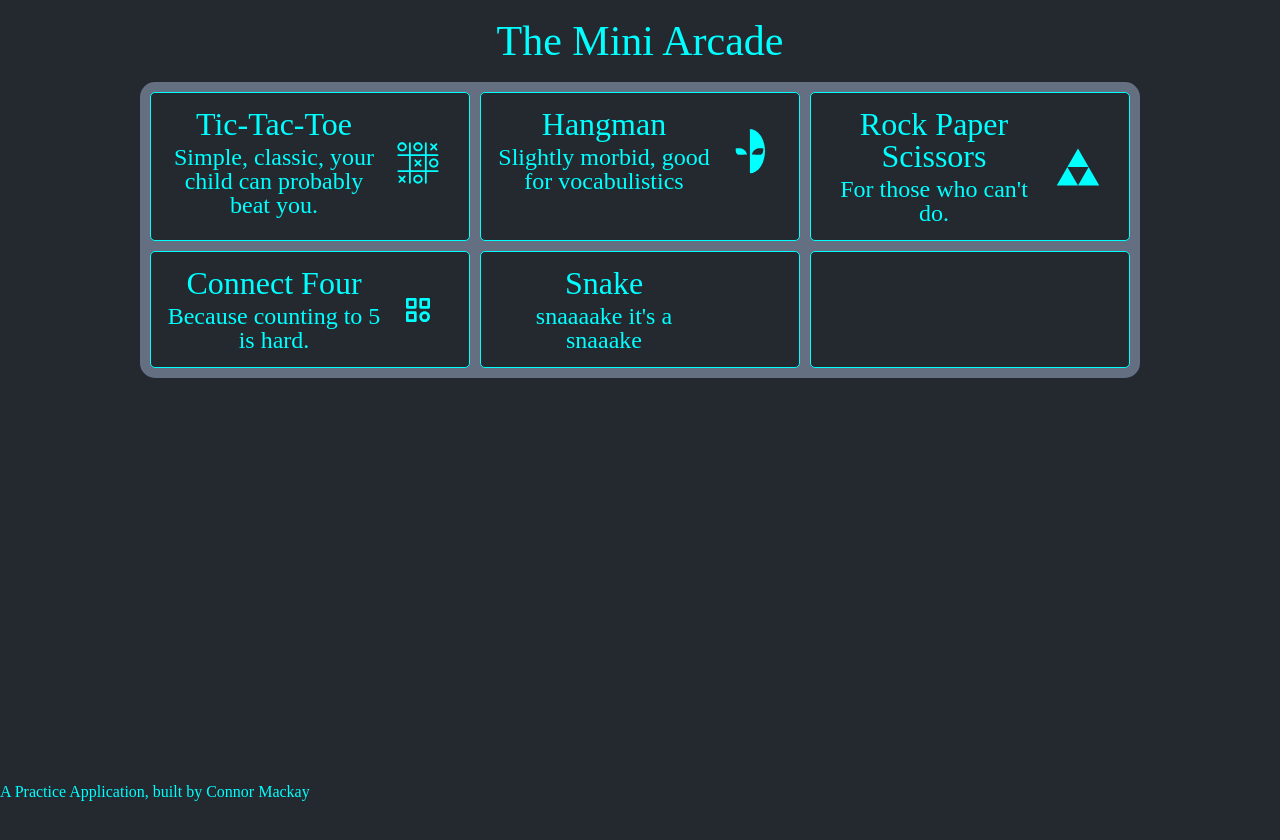
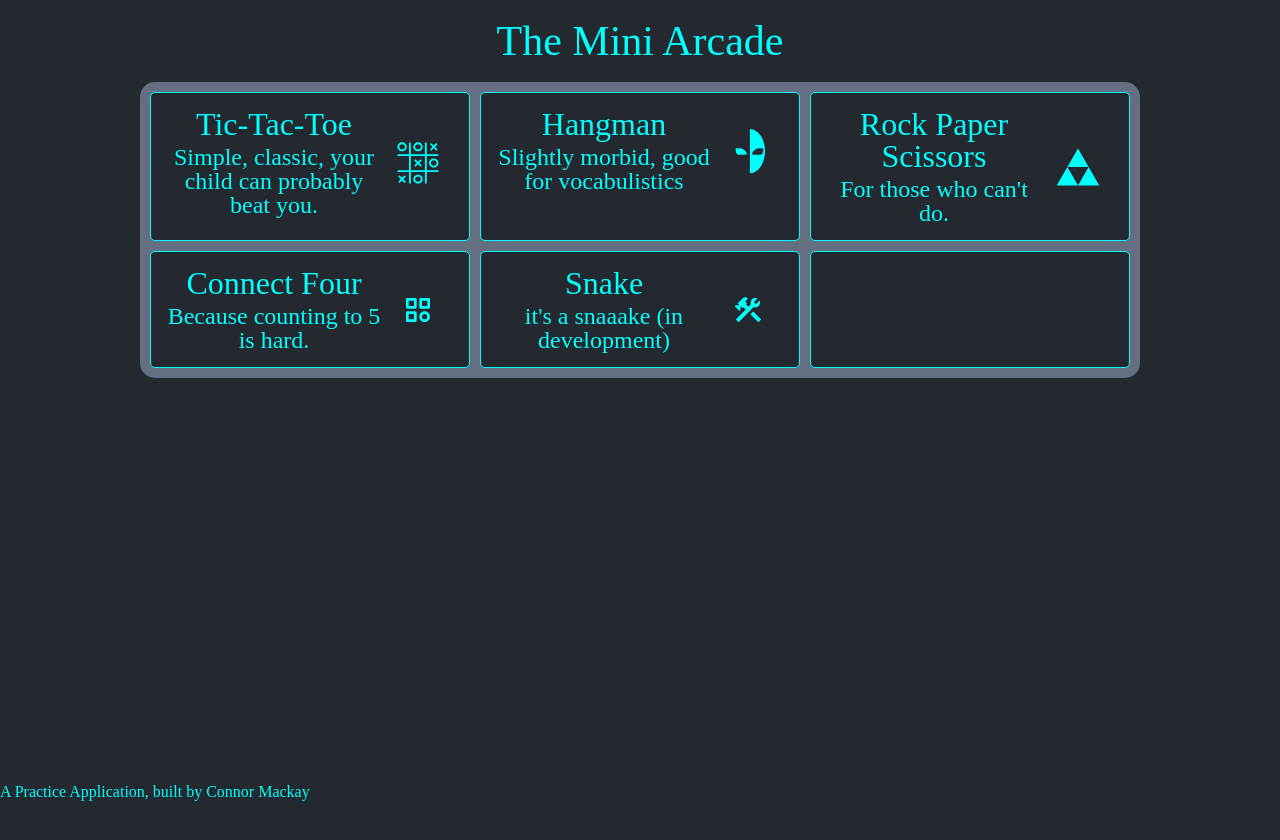
Before and after one commit to CD-Mackay/mini-arcade, a React app: page / in a window 1280 px wide. Shown: the top 840 px of the page. Built offline with nearby package versions, Linux system fonts and the light colour scheme.

Commit message:
Add icons to snake gamelistitem

```diff
--- a/client/src/components/atoms/GameList/GameList.js
+++ b/client/src/components/atoms/GameList/GameList.js
@@ -8,6 +8,7 @@ import GameListItem from '../GameListItem/GameListItem';
 /* Asset Imports */
 import StyledGameList from './StyledGameList';
 import { GiTicTacToe, GiDoubleFaceMask, GiTriforce } from 'react-icons/gi';
+import { MdConstruction } from 'react-icons/md';
 import { BiCategory } from 'react-icons/bi';
 
 const GameList = () => {
@@ -40,7 +41,8 @@ const GameList = () => {
         <GameListItem
         game="snake"
         name="Snake"
-        description="snaaaake it's a snaaake"
+        description="it's a snaaake (in development)"
+        icon={<MdConstruction color={"#00FFFF"} fontSize="32px" />}
         />
         <GameListItem />
     </div>
--- a/client/src/components/games/snake/atoms/snakegrid/SnakeGrid.js
+++ b/client/src/components/games/snake/atoms/snakegrid/SnakeGrid.js
@@ -104,19 +104,21 @@ const SnakeGrid = () => {
     newSnake.sort(function (a, b) {
       return b.index - a.index;
     });
-    setCurrentSnake(newSnake);
     updateSnake(newSnake, removed);
+    return newSnake;
   }
 
   useEffect(() => {
     setInterval(() => {
       if (currentSnake.length > 0) {
-         handleOutcome();
+        let snake = handleOutcome();
+        setCurrentSnake(snake);
       }
     }, 2000);
   }, [currentSnake]);
 
   document.addEventListener("keyup", control);
+
   return (
     <StyledSnakeGrid>
       {buildBoard()}
```
